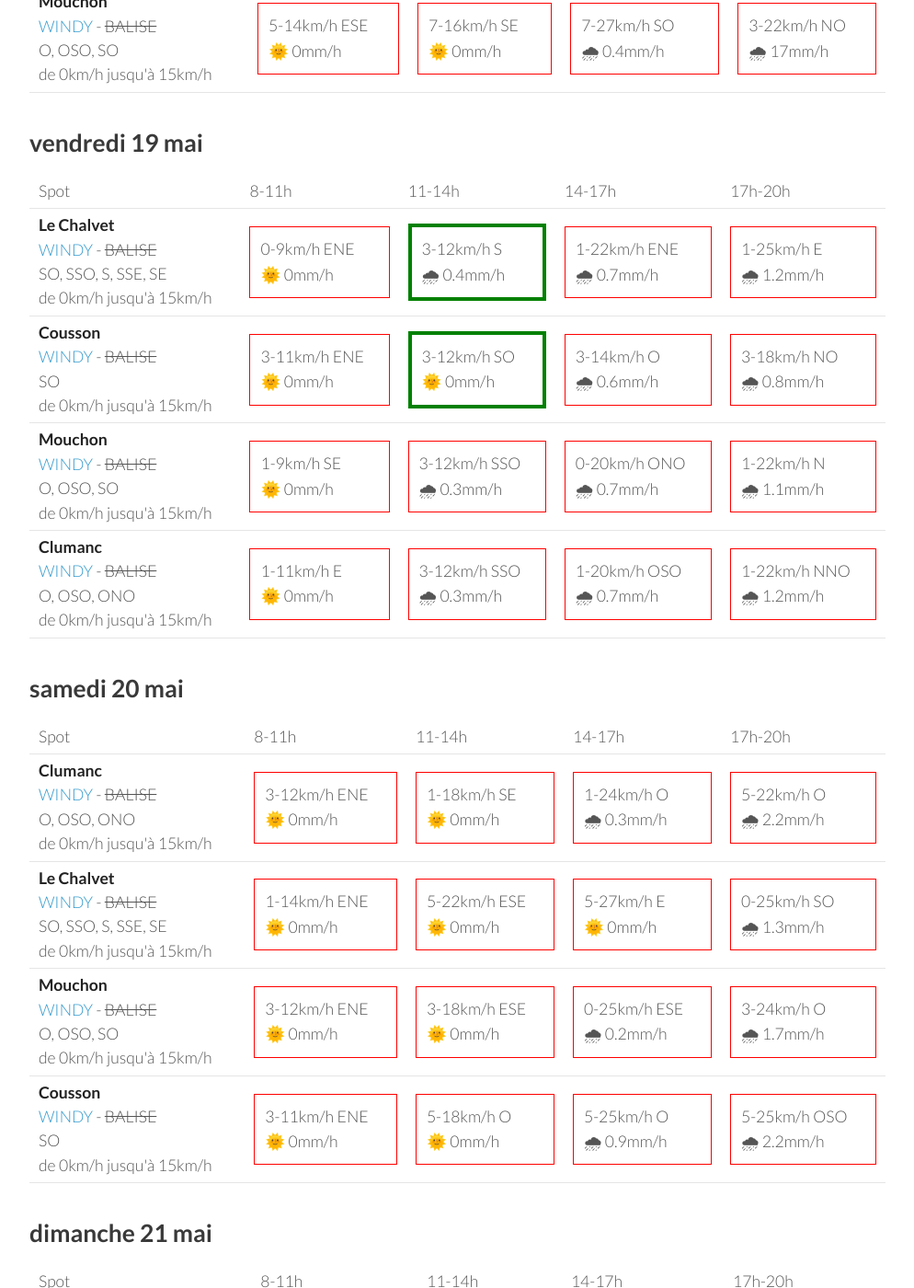
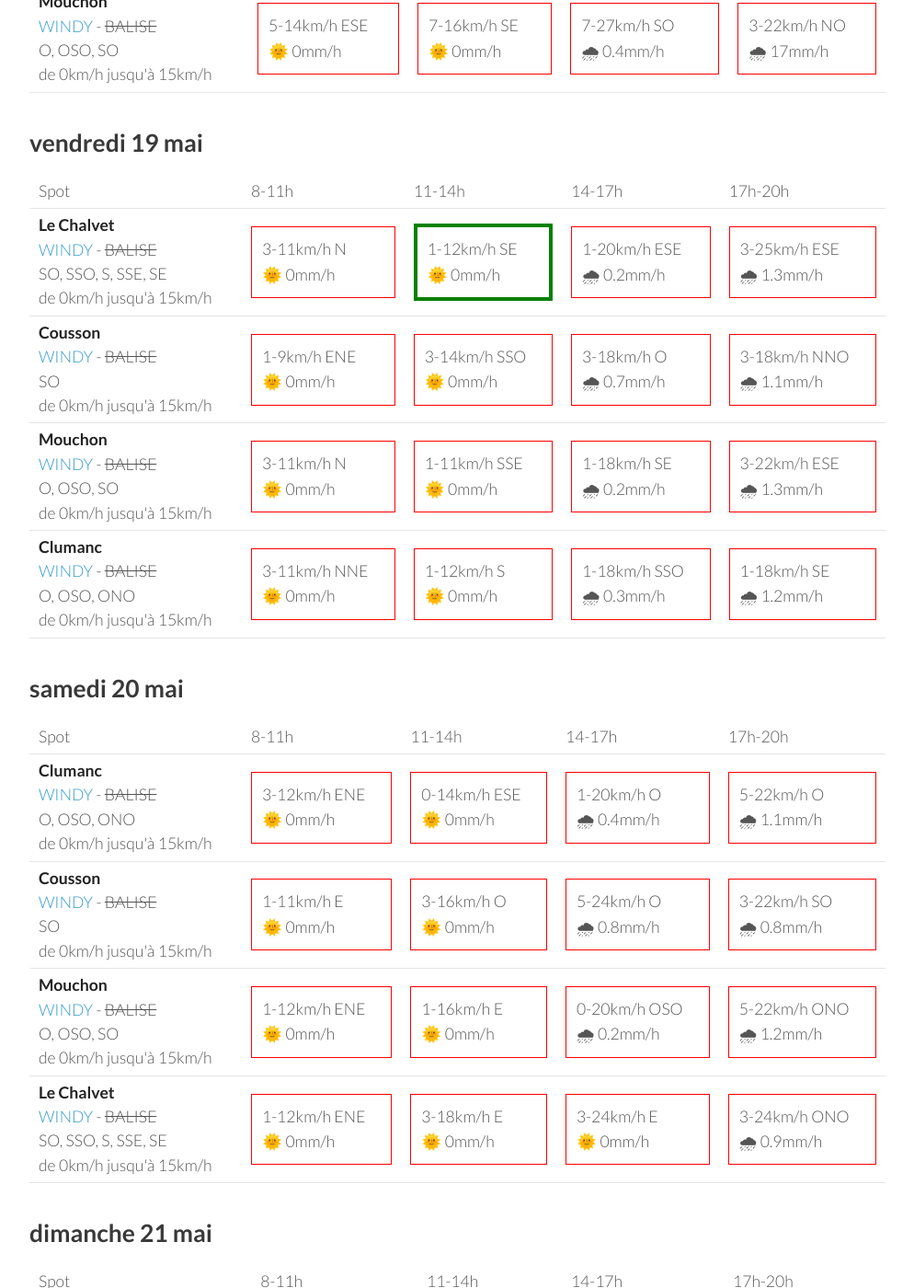
Before and after one commit to parapente-dans-le-nord/parapente-dans-le-nord.github.io, a Jekyll site: the page built from saint_andre.markdown, in a window 1280 px wide and 1400 px high, scrolled down 1325 px. Shown: the whole window at 92% size, without its empty margins (26-1020 px from the left). Built offline with Jekyll 4.4.1, drawn with Linux system fonts in a browser that asks for light colours; some of the changed text lies outside the part shown.

Commit message:
update index.markdown

```diff
--- a/saint_andre.markdown
+++ b/saint_andre.markdown
@@ -132,40 +132,40 @@ page mise à jour le mercredi 17 mai 13:36
 <tr>
         <td><strong>Le Chalvet</strong><br><a href="https://windy.com/43.979/6.480?43.866,6.480,10,m:eSsaglX">WINDY</a> - <span class="no-balise"> BALISE </span><br> <span class="vent-favorable">SO, SSO, S, SSE, SE</span><br><span class="force-vent">de 0km/h jusqu'à 15km/h</span> </td>
 
-            <td><div class="not-flyable"><p>0-9km/h ENE</p><p>🌞 0mm/h</p></div></td>
-            <td><div class="flyable"><p>3-12km/h S</p><p>🌧 0.4mm/h</p></div></td>
-            <td><div class="not-flyable"><p>1-22km/h ENE</p><p>🌧 0.7mm/h</p></div></td>
-            <td><div class="not-flyable"><p>1-25km/h E</p><p>🌧 1.2mm/h</p></div></td>
+            <td><div class="not-flyable"><p>3-11km/h N</p><p>🌞 0mm/h</p></div></td>
+            <td><div class="flyable"><p>1-12km/h SE</p><p>🌞 0mm/h</p></div></td>
+            <td><div class="not-flyable"><p>1-20km/h ESE</p><p>🌧 0.2mm/h</p></div></td>
+            <td><div class="not-flyable"><p>3-25km/h ESE</p><p>🌧 1.3mm/h</p></div></td>
 
 
     </tr>
 <tr>
         <td><strong>Cousson</strong><br><a href="https://windy.com/44.054/6.240?43.940,6.241,10,m:eSAaglz">WINDY</a> - <span class="no-balise"> BALISE </span><br> <span class="vent-favorable">SO</span><br><span class="force-vent">de 0km/h jusqu'à 15km/h</span> </td>
 
-            <td><div class="not-flyable"><p>3-11km/h ENE</p><p>🌞 0mm/h</p></div></td>
-            <td><div class="flyable"><p>3-12km/h SO</p><p>🌞 0mm/h</p></div></td>
-            <td><div class="not-flyable"><p>3-14km/h O</p><p>🌧 0.6mm/h</p></div></td>
-            <td><div class="not-flyable"><p>3-18km/h NO</p><p>🌧 0.8mm/h</p></div></td>
+            <td><div class="not-flyable"><p>1-9km/h ENE</p><p>🌞 0mm/h</p></div></td>
+            <td><div class="not-flyable"><p>3-14km/h SSO</p><p>🌞 0mm/h</p></div></td>
+            <td><div class="not-flyable"><p>3-18km/h O</p><p>🌧 0.7mm/h</p></div></td>
+            <td><div class="not-flyable"><p>3-18km/h NNO</p><p>🌧 1.1mm/h</p></div></td>
 
 
     </tr>
 <tr>
         <td><strong>Mouchon</strong><br><a href="https://windy.com/43.992/6.424?43.878,6.425,10,m:eSuaglR">WINDY</a> - <span class="no-balise"> BALISE </span><br> <span class="vent-favorable">O, OSO, SO</span><br><span class="force-vent">de 0km/h jusqu'à 15km/h</span> </td>
 
-            <td><div class="not-flyable"><p>1-9km/h SE</p><p>🌞 0mm/h</p></div></td>
-            <td><div class="not-flyable"><p>3-12km/h SSO</p><p>🌧 0.3mm/h</p></div></td>
-            <td><div class="not-flyable"><p>0-20km/h ONO</p><p>🌧 0.7mm/h</p></div></td>
-            <td><div class="not-flyable"><p>1-22km/h N</p><p>🌧 1.1mm/h</p></div></td>
+            <td><div class="not-flyable"><p>3-11km/h N</p><p>🌞 0mm/h</p></div></td>
+            <td><div class="not-flyable"><p>1-11km/h SSE</p><p>🌞 0mm/h</p></div></td>
+            <td><div class="not-flyable"><p>1-18km/h SE</p><p>🌧 0.2mm/h</p></div></td>
+            <td><div class="not-flyable"><p>3-22km/h ESE</p><p>🌧 1.3mm/h</p></div></td>
 
 
     </tr>
 <tr>
         <td><strong>Clumanc</strong><br><a href="https://windy.com/44.027/6.402?43.914,6.403,10,m:eSxaglP">WINDY</a> - <span class="no-balise"> BALISE </span><br> <span class="vent-favorable">O, OSO, ONO</span><br><span class="force-vent">de 0km/h jusqu'à 15km/h</span> </td>
 
-            <td><div class="not-flyable"><p>1-11km/h E</p><p>🌞 0mm/h</p></div></td>
-            <td><div class="not-flyable"><p>3-12km/h SSO</p><p>🌧 0.3mm/h</p></div></td>
-            <td><div class="not-flyable"><p>1-20km/h OSO</p><p>🌧 0.7mm/h</p></div></td>
-            <td><div class="not-flyable"><p>1-22km/h NNO</p><p>🌧 1.2mm/h</p></div></td>
+            <td><div class="not-flyable"><p>3-11km/h NNE</p><p>🌞 0mm/h</p></div></td>
+            <td><div class="not-flyable"><p>1-12km/h S</p><p>🌞 0mm/h</p></div></td>
+            <td><div class="not-flyable"><p>1-18km/h SSO</p><p>🌧 0.3mm/h</p></div></td>
+            <td><div class="not-flyable"><p>1-18km/h SE</p><p>🌧 1.2mm/h</p></div></td>
 
 
     </tr>
@@ -189,39 +189,39 @@ page mise à jour le mercredi 17 mai 13:36
         <td><strong>Clumanc</strong><br><a href="https://windy.com/44.027/6.402?43.914,6.403,10,m:eSxaglP">WINDY</a> - <span class="no-balise"> BALISE </span><br> <span class="vent-favorable">O, OSO, ONO</span><br><span class="force-vent">de 0km/h jusqu'à 15km/h</span> </td>
 
             <td><div class="not-flyable"><p>3-12km/h ENE</p><p>🌞 0mm/h</p></div></td>
-            <td><div class="not-flyable"><p>1-18km/h SE</p><p>🌞 0mm/h</p></div></td>
-            <td><div class="not-flyable"><p>1-24km/h O</p><p>🌧 0.3mm/h</p></div></td>
-            <td><div class="not-flyable"><p>5-22km/h O</p><p>🌧 2.2mm/h</p></div></td>
+            <td><div class="not-flyable"><p>0-14km/h ESE</p><p>🌞 0mm/h</p></div></td>
+            <td><div class="not-flyable"><p>1-20km/h O</p><p>🌧 0.4mm/h</p></div></td>
+            <td><div class="not-flyable"><p>5-22km/h O</p><p>🌧 1.1mm/h</p></div></td>
+
+
+    </tr>
+<tr>
+        <td><strong>Cousson</strong><br><a href="https://windy.com/44.054/6.240?43.940,6.241,10,m:eSAaglz">WINDY</a> - <span class="no-balise"> BALISE </span><br> <span class="vent-favorable">SO</span><br><span class="force-vent">de 0km/h jusqu'à 15km/h</span> </td>
+
+            <td><div class="not-flyable"><p>1-11km/h E</p><p>🌞 0mm/h</p></div></td>
+            <td><div class="not-flyable"><p>3-16km/h O</p><p>🌞 0mm/h</p></div></td>
+            <td><div class="not-flyable"><p>5-24km/h O</p><p>🌧 0.8mm/h</p></div></td>
+            <td><div class="not-flyable"><p>3-22km/h SO</p><p>🌧 0.8mm/h</p></div></td>
+
+
+    </tr>
+<tr>
+        <td><strong>Mouchon</strong><br><a href="https://windy.com/43.992/6.424?43.878,6.425,10,m:eSuaglR">WINDY</a> - <span class="no-balise"> BALISE </span><br> <span class="vent-favorable">O, OSO, SO</span><br><span class="force-vent">de 0km/h jusqu'à 15km/h</span> </td>
+
+            <td><div class="not-flyable"><p>1-12km/h ENE</p><p>🌞 0mm/h</p></div></td>
+            <td><div class="not-flyable"><p>1-16km/h E</p><p>🌞 0mm/h</p></div></td>
+            <td><div class="not-flyable"><p>0-20km/h OSO</p><p>🌧 0.2mm/h</p></div></td>
+            <td><div class="not-flyable"><p>5-22km/h ONO</p><p>🌧 1.2mm/h</p></div></td>
 
 
     </tr>
 <tr>
         <td><strong>Le Chalvet</strong><br><a href="https://windy.com/43.979/6.480?43.866,6.480,10,m:eSsaglX">WINDY</a> - <span class="no-balise"> BALISE </span><br> <span class="vent-favorable">SO, SSO, S, SSE, SE</span><br><span class="force-vent">de 0km/h jusqu'à 15km/h</span> </td>
 
-            <td><div class="not-flyable"><p>1-14km/h ENE</p><p>🌞 0mm/h</p></div></td>
-            <td><div class="not-flyable"><p>5-22km/h ESE</p><p>🌞 0mm/h</p></div></td>
-            <td><div class="not-flyable"><p>5-27km/h E</p><p>🌞 0mm/h</p></div></td>
-            <td><div class="not-flyable"><p>0-25km/h SO</p><p>🌧 1.3mm/h</p></div></td>
-
-
-    </tr>
-<tr>
-        <td><strong>Mouchon</strong><br><a href="https://windy.com/43.992/6.424?43.878,6.425,10,m:eSuaglR">WINDY</a> - <span class="no-balise"> BALISE </span><br> <span class="vent-favorable">O, OSO, SO</span><br><span class="force-vent">de 0km/h jusqu'à 15km/h</span> </td>
-
-            <td><div class="not-flyable"><p>3-12km/h ENE</p><p>🌞 0mm/h</p></div></td>
-            <td><div class="not-flyable"><p>3-18km/h ESE</p><p>🌞 0mm/h</p></div></td>
-            <td><div class="not-flyable"><p>0-25km/h ESE</p><p>🌧 0.2mm/h</p></div></td>
-            <td><div class="not-flyable"><p>3-24km/h O</p><p>🌧 1.7mm/h</p></div></td>
-
-
-    </tr>
-<tr>
-        <td><strong>Cousson</strong><br><a href="https://windy.com/44.054/6.240?43.940,6.241,10,m:eSAaglz">WINDY</a> - <span class="no-balise"> BALISE </span><br> <span class="vent-favorable">SO</span><br><span class="force-vent">de 0km/h jusqu'à 15km/h</span> </td>
-
-            <td><div class="not-flyable"><p>3-11km/h ENE</p><p>🌞 0mm/h</p></div></td>
-            <td><div class="not-flyable"><p>5-18km/h O</p><p>🌞 0mm/h</p></div></td>
-            <td><div class="not-flyable"><p>5-25km/h O</p><p>🌧 0.9mm/h</p></div></td>
-            <td><div class="not-flyable"><p>5-25km/h OSO</p><p>🌧 2.2mm/h</p></div></td>
+            <td><div class="not-flyable"><p>1-12km/h ENE</p><p>🌞 0mm/h</p></div></td>
+            <td><div class="not-flyable"><p>3-18km/h E</p><p>🌞 0mm/h</p></div></td>
+            <td><div class="not-flyable"><p>3-24km/h E</p><p>🌞 0mm/h</p></div></td>
+            <td><div class="not-flyable"><p>3-24km/h ONO</p><p>🌧 0.9mm/h</p></div></td>
 
 
     </tr>
```
Also changed, not shown: other parts of saint_andre.markdown (+1 -1 lines).
